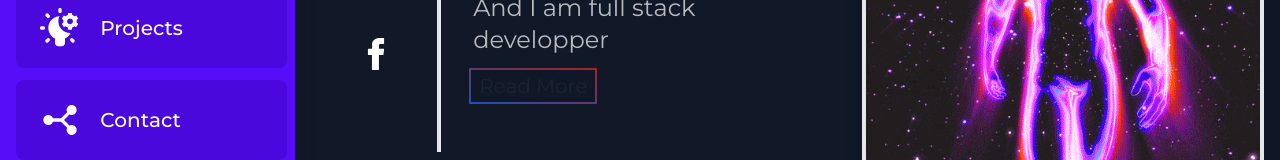
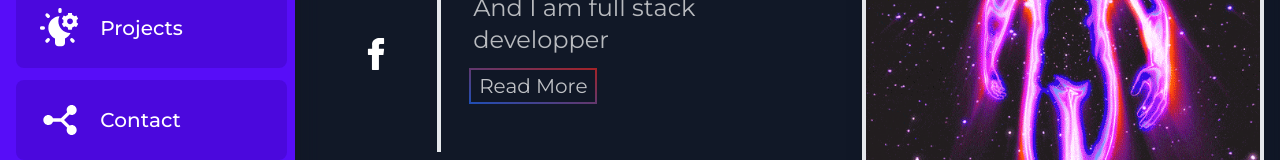
Before and after one commit to kiraaziz/About-Kira, a Svelte app: page / in a window 1280 px wide. Shown: the part 418-578 px from the top of the page. Built offline with nearby package versions, Linux system fonts and the light colour scheme.

Commit message:
Update Me.svelte

```diff
--- a/src/components/Me.svelte
+++ b/src/components/Me.svelte
@@ -17,7 +17,7 @@
             And I am full stack developper
         </h1>
         <div class="m-2 animate-pulse bg-gradient-to-tr from-blue-600 to-red-600 py-1 w-max">
-            <a href="/#Stack" class="m-0.5 py-1 px-2 bg-gray-900 w-max text-xl">Read More</a>
+            <a href="/#Stack" class="m-0.5 py-1 px-2 bg-gray-900 w-max text-xl text-white">Read More</a>
         </div>
     </div>
     <div class="h-max w-1/2 mx-4 hidden lg:block">
```
